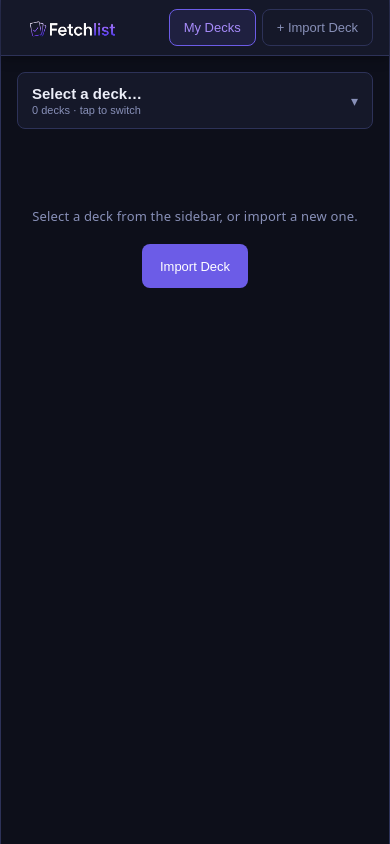
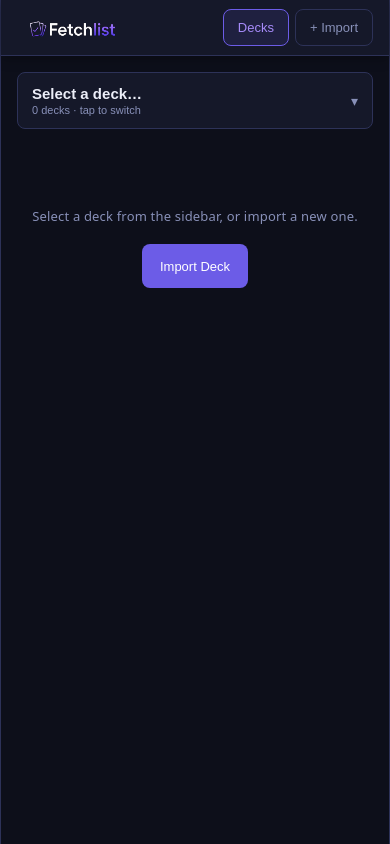
Before and after one commit to Kagaiodin/deck-checklist, a React (Vite) app: page / in a window 390 px wide. Built offline with nearby package versions, Linux system fonts and the light colour scheme.

Commit message:
fix: shorten nav labels and cap logo on very small screens
On screens ≤479px (small phones):
- "My Decks" → "Decks", "+ Import Deck" → "+ Import"
- Logo max-width: 120px to prevent header overflow
Full labels restored at 480px+.

Co-Authored-By: Claude Sonnet 4.6 <noreply@anthropic.com>

```diff
--- a/src/App.css
+++ b/src/App.css
@@ -38,6 +38,15 @@ body { background: var(--bg); color: var(--text); font-family: system-ui, sans-s
 }
 
 .app-nav { display: flex; gap: 6px; flex-wrap: wrap; justify-content: flex-end; }
+
+/* Short nav labels on mobile, full labels on larger screens */
+.nav-label-short { display: none; }
+.nav-label-full  { display: inline; }
+@media (max-width: 479px) {
+  .nav-label-short { display: inline; }
+  .nav-label-full  { display: none; }
+  .app-logo { max-width: 120px; }
+}
 
 .app-main { flex: 1; padding: 16px; }
 
--- a/src/App.tsx
+++ b/src/App.tsx
@@ -318,13 +318,15 @@ function AppInner() {
             className={`nav-btn${view === "decks" ? " active" : ""}`}
             onClick={() => setView("decks")}
           >
-            My Decks
+            <span className="nav-label-short">Decks</span>
+            <span className="nav-label-full">My Decks</span>
           </button>
           <button
             className={`nav-btn${view === "import" ? " active" : ""}`}
             onClick={() => setView("import")}
           >
-            + Import Deck
+            <span className="nav-label-short">+ Import</span>
+            <span className="nav-label-full">+ Import Deck</span>
           </button>
         </nav>
       </header>
```
